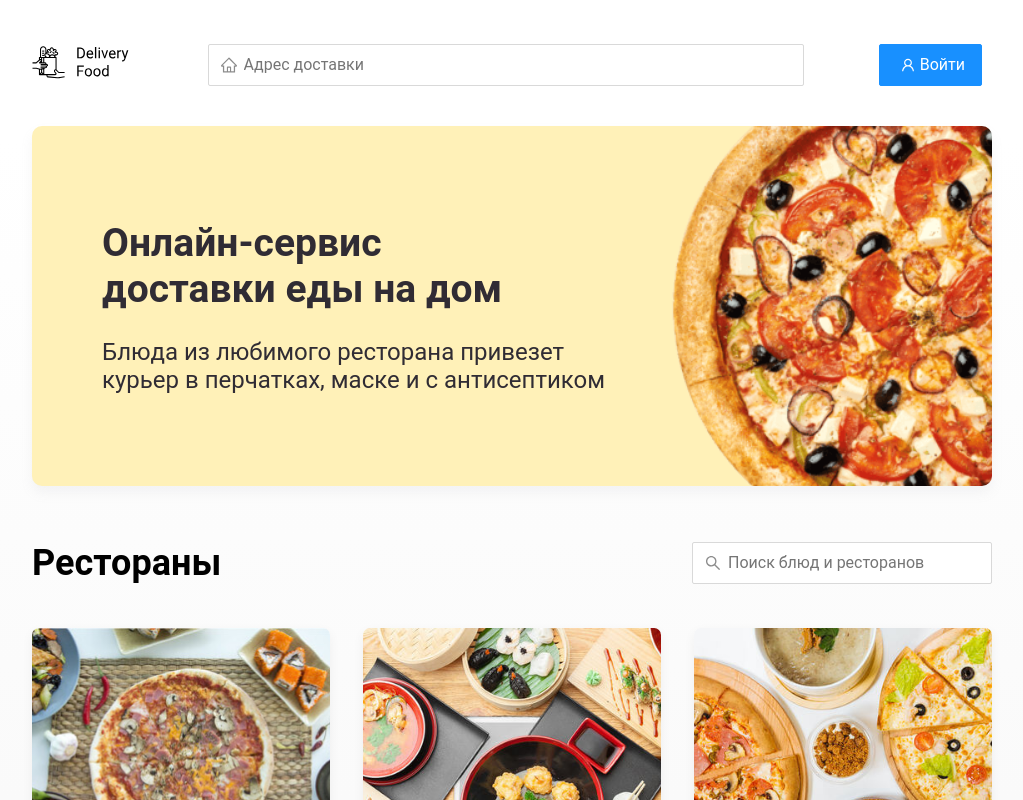
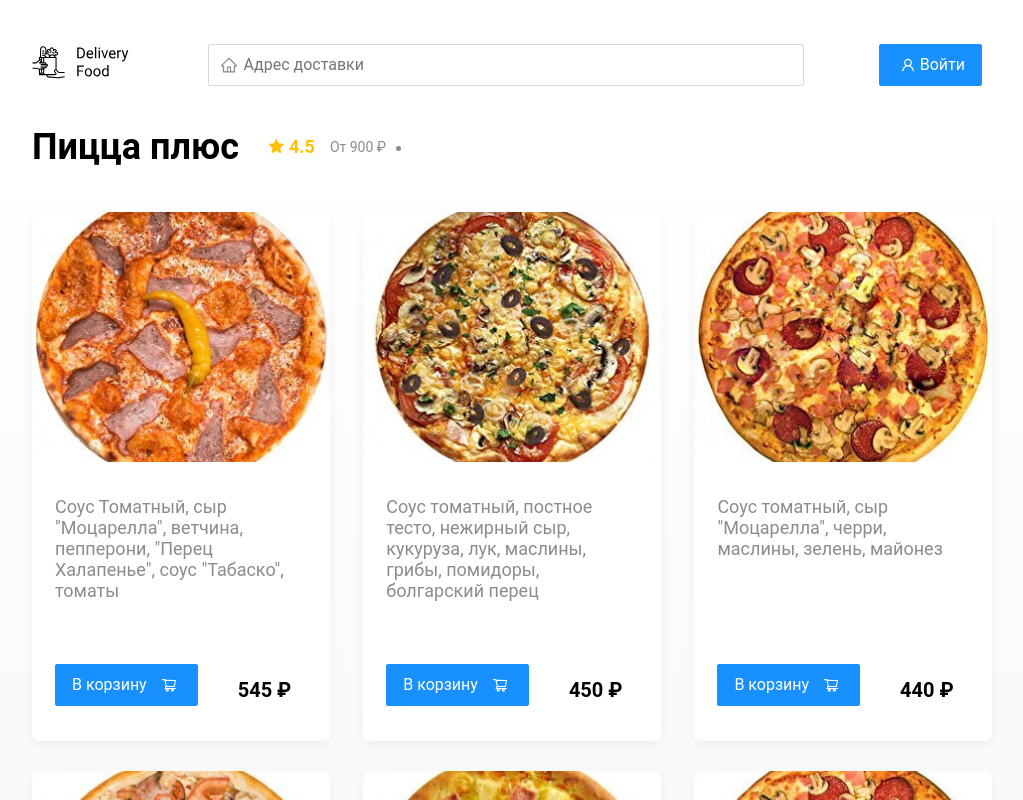
Before and after one commit to Imanagement/VueTR, a Vue app in the folder delievery-food/: page /restaurants/1/ in a window 1280 px wide. Shown: the top 800 px of the page, without its empty margins (128-1151 px from the left). Built offline with nearby package versions, Linux system fonts and the light colour scheme.

Commit message:
Restaurant view with Product Card items.

```diff
--- a/delievery-food/src/components/ProductCardItem.vue
+++ b/delievery-food/src/components/ProductCardItem.vue
@@ -0,0 +1,34 @@
+<script setup>
+import {ref, defineProps, computed} from 'vue'
+const props = defineProps(['product'])
+const product = ref(props.product)
+const getProductImage = () => require('@/assets/img/' + product.value.image.src)
+const getIngredients = computed(() => {
+  return product.value.ingredients.map(ingredient => ingredient.name).join(', ')
+})
+
+</script>
+<template>
+  <div class="card">
+    <img :src="getProductImage()" :alt="product.image.alt" class="card-image">
+    <div class="card-text">
+      <div class="card-heading">
+        <h3 class="card-title card-title-reg">{{ product.title }}</h3>
+      </div>
+      <!-- /.card-heading -->
+      <div class="card-info">
+        <div class="ingredients">{{ getIngredients }}
+        </div>
+      </div>
+      <!-- /.card-info -->
+      <div class="card-buttons">
+        <button class="button button-primary button-add-cart">
+          <span class="button-card-text">В корзину</span>
+          <span class="button-cart-svg"></span>
+        </button>
+        <strong class="card-price-bold">{{ product.price }} ₽</strong>
+      </div>
+    </div>
+    <!-- /.card-text -->
+  </div>
+</template>
--- a/delievery-food/src/components/RestaurantCardItem.vue
+++ b/delievery-food/src/components/RestaurantCardItem.vue
@@ -1,14 +1,18 @@
 <script setup>
-import {defineProps, ref} from "vue"
+import { defineProps, ref, computed } from 'vue'
 
 const props = defineProps(['item'])
 const item = ref(props.item)
 const getItemImage = () => require("@/assets/img/" + item.value.image)
 
+const getLink = computed(() => {
+  return `/restaurants/${item.value.id}/`
+})
+
 </script>
 <template>
   <div class="card">
-    <a class="card card-restaurant">
+    <router-link :to="getLink" class="card card-restaurant">
       <img :src="getItemImage()" alt="image" class="card-image" />
       <div class="card-text">
         <div class="card-heading">
@@ -26,7 +30,7 @@
         <!-- /.card-info -->
       </div>
       <!-- /.card-text -->
-    </a>
+    </router-link>
     <!-- /.card -->
   </div>
 </template>
--- a/delievery-food/src/data.js
+++ b/delievery-food/src/data.js
@@ -72,3 +72,235 @@
         image: "pizza-burger/preview.jpg"
     },
 ]
+export const pizzas = [
+    {
+        id: 1,
+        name: "Пицца Везувий",
+        price: 545,
+        ingredients: [
+            {
+                id: 1,
+                name: "Cоус Томатный"
+            },
+            {
+                id: 2,
+                name: "сыр \"Моцарелла\""
+            },
+            {
+                id: 3,
+                name: "ветчина"
+            },
+            {
+                id: 4,
+                name: "пепперони"
+            },
+            {
+                id: 5,
+                name: "\"Перец Халапенье\""
+            },
+            {
+                id: 6,
+                name: "соус \"Табаско\""
+            },
+            {
+                id: 7,
+                name: "томаты"
+            }
+        ],
+        image: {
+            src: "pizza-plus/pizza-vesuvius.jpg",
+            alt: "image"
+        }
+    },
+    {
+        id: 2,
+        name: "Пицца девичник",
+        price: 450,
+        ingredients: [
+            {
+                id: 1,
+                name: "Cоус томатный"
+            },
+            {
+                id: 8,
+                name: "постное тесто"
+            },
+            {
+                id: 9,
+                name: "нежирный сыр"
+            },
+            {
+                id: 10,
+                name: "кукуруза"
+            },
+            {
+                id: 11,
+                name: "лук"
+            },
+            {
+                id: 12,
+                name: "маслины"
+            },
+            {
+                id: 13,
+                name: "грибы"
+            },
+            {
+                id: 14,
+                name: "помидоры"
+            },
+            {
+                id: 15,
+                name: "болгарский перец"
+            }
+        ],
+        image: {
+            src: "pizza-plus/pizza-girls.jpg",
+            alt: "image"
+        }
+    },
+    {
+        id: 3,
+        name: "Пицца Оле-Оле",
+        price: 440,
+        ingredients: [
+            {
+                id: 1,
+                name: "Cоус томатный"
+            },
+            {
+                id: 2,
+                name: "сыр \"Моцарелла\""
+            },
+            {
+                id: 16,
+                name: "черри"
+            },
+            {
+                id: 12,
+                name: "маслины"
+            },
+            {
+                id: 17,
+                name: "зелень"
+            },
+            {
+                id: 18,
+                name: "майонез"
+            }
+        ],
+        image: {
+            src: "pizza-plus/pizza-classic.jpg",
+            alt: "image"
+        }
+    },
+    {
+        id: 4,
+        name: "Пицца Плюс",
+        price: 805,
+        ingredients: [
+            {
+                id: 1,
+                name: "Cоус томатный"
+            },
+            {
+                id: 2,
+                name: "сыр \"Моцарелла\""
+            },
+            {
+                id: 19,
+                name: "сыр \"Чеддер\""
+            },
+            {
+                id: 7,
+                name: "томаты"
+            },
+            {
+                id: 4,
+                name: "пепперони"
+            },
+            {
+                id: 20,
+                name: "телятина"
+            },
+            {
+                id: 13,
+                name: "грибы"
+            },
+            {
+                id: 21,
+                name: "бекон"
+            },
+            {
+                id: 15,
+                name: "болгарский перец"
+            }
+        ],
+        image: {
+            src: "pizza-plus/pizza-plus.jpg",
+            alt: "image"
+        }
+    },
+    {
+        id: 5,
+        name: "Пицца Гавайская",
+        price: 440,
+        ingredients: [
+            {
+                id: 1,
+                name: "Cоус томатный"
+            },
+            {
+                id: 2,
+                name: "сыр \"Моцарелла\""
+            },
+            {
+                id: 3,
+                name: "ветчина"
+            },
+            {
+                id: 22,
+                name: "ананасы"
+            }
+        ],
+        image: {
+            src: "pizza-plus/pizza-hawaiian.jpg",
+            alt: "image"
+        }
+    },
+    {
+        id: 6,
+        name: "Пицца Классика",
+        price: 510,
+        ingredients: [
+            {
+                id: 1,
+                name: "Cоус томатный"
+            },
+            {
+                id: 2,
+                name: "сыр \"Моцарелла\""
+            },
+            {
+                id: 23,
+                name: "сыр \"Пармезан\""
+            },
+            {
+                id: 3,
+                name: "ветчина"
+            },
+            {
+                id: 24,
+                name: "салями"
+            },
+            {
+                id: 13,
+                name: "грибы"
+            },
+        ],
+        image: {
+            src: "pizza-plus/pizza-classic.jpg",
+            alt: "image"
+        }
+    }
+]
--- a/delievery-food/src/router/index.js
+++ b/delievery-food/src/router/index.js
@@ -1,16 +1,22 @@
-import { createRouter, createWebHashHistory } from 'vue-router'
-import HomeView from '../views/HomeView.vue'
+import { createRouter, createWebHistory} from 'vue-router'
+import HomeView from '@/views/HomeView.vue'
+import RestaurantView from '@/views/RestaurantView.vue'
 
 const routes = [
   {
     path: '/',
     name: 'home',
     component: HomeView
+  },
+  {
+    path: '/restaurants/:id',
+    name: 'restaurant',
+    component: RestaurantView
   }
 ]
 
 const router = createRouter({
-  history: createWebHashHistory(),
+  history: createWebHistory(),
   routes
 })
 
--- /dev/null
+++ b/delievery-food/src/views/RestaurantView.vue
@@ -0,0 +1,44 @@
+<script setup>
+import { ref, onMounted } from 'vue'
+import { useRoute, useRouter} from 'vue-router'
+import { pizzas, restaurants } from '@/data'
+import ProductCardItem from '@/components/ProductCardItem.vue'
+
+const restaurant = ref()
+onMounted(() => {
+  const route = useRoute()
+  const router = useRouter()
+  const restaurantID = route.params.id
+  console.log(restaurants)
+  console.log(restaurantID, "ID")
+  const filter = restaurants.filter(restaurant => String(restaurant.id) === String(restaurantID))
+  console.log(filter)
+  if (!filter.length) router.push("/")
+  restaurant.value = filter[0]
+})
+
+</script>
+<template>
+	<main class="main" v-if="restaurant">
+		<div class="container">
+			<section class="menu">
+				<div class="section-heading">
+					<h2 class="section-title restaurant-title">{{ restaurant.title }}</h2>
+					<div class="card-info">
+						<div class="rating">
+							{{ restaurant.rating }}
+						</div>
+						<div class="price">От {{ restaurant.price }} ₽</div>
+						<div class="category">{{ restaurant.category.name }}</div>
+					</div>
+					<!-- /.card-info -->
+				</div>
+				<div class="cards cards-menu">
+          <product-card-item v-for="pizza in pizzas" :key="pizza.id" :product="pizza" />
+				</div>
+				<!-- /.cards -->
+			</section>
+		</div>
+		<!-- /.container -->
+	</main>
+</template>
```
